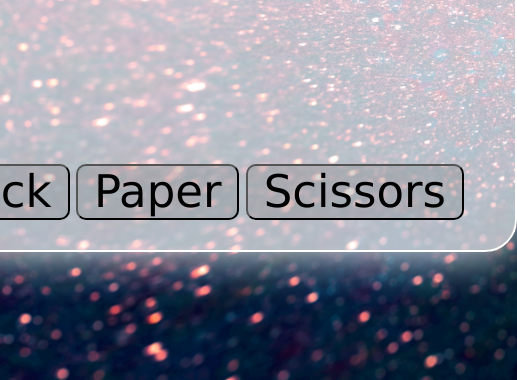
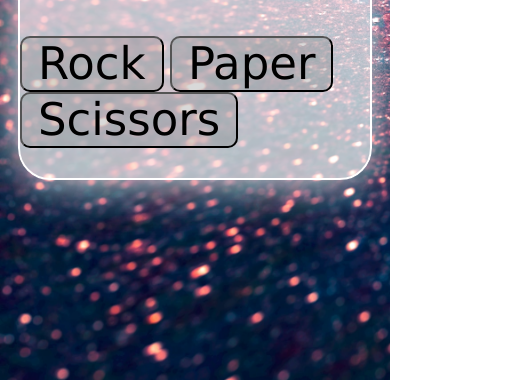
Before and after one commit to IbrhmClgl/javascript-projects, a plain HTML site: page scissors-stone-paper/index.html in a window 390 px wide. Shown: the part 464-844 px from the top of the page, 517 px wide, since content can reach past the window. Drawn offline with nearby package versions, Linux system fonts and the light colour scheme.

Commit message:
feat: implement responsive

```diff
--- a/scissors-stone-paper/style.css
+++ b/scissors-stone-paper/style.css
@@ -52,3 +52,14 @@ button {
   cursor: pointer;
   font-size: 45px;
 }
+
+@media screen and (max-width: 650px) {
+  body {
+    display: block;
+  }
+
+  .game-container {
+    margin: 0 auto;
+    width: 350px;
+  }
+}
```
